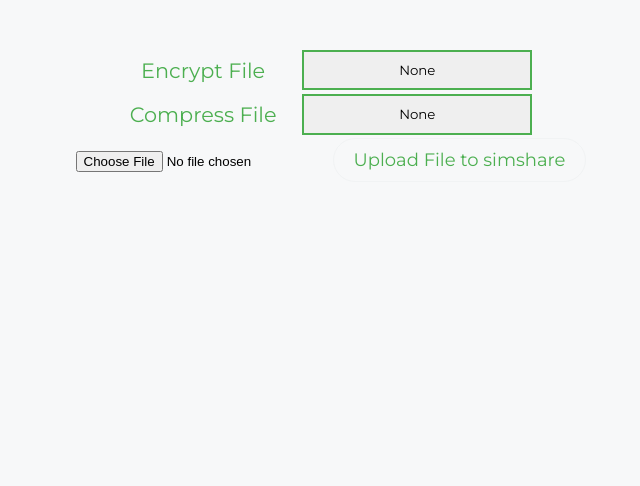
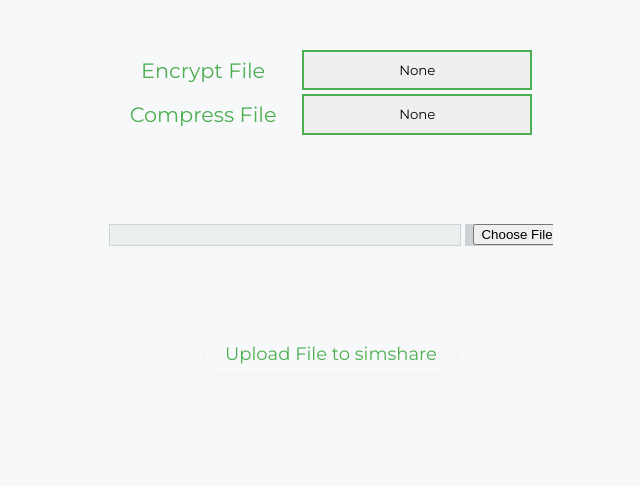
Before and after one commit to antibiotics11/simshare, a PHP site: page /?act=upload in a window 1280 px wide. Shown: the part 109-595 px from the top of the page, without its empty margins (309-949 px from the left). Run offline with PHP 8.4, Linux system fonts and the light colour scheme.

Commit message:
2021-05-09 (2)

```diff
--- a/simshare/index.php
+++ b/simshare/index.php
@@ -15,7 +15,9 @@
 		// 웹브라우저가 IE일 경우 에러페이지 출력
 		$userbrowser = $_SERVER["HTTP_USER_AGENT"];
 		if(strpos($userbrowser,"MSIE") !== false || strpos($userbrowser,"Trident") !== false) {
-			header('Location: ./?error=ie');
+			if ((string)$_GET['check'] != 'y') {
+				header('Location: ./?error=ie&check=y');
+			}
 		}
 	?>
 </head>
@@ -44,10 +46,11 @@
 		</table>
 	</div>
 
-	<!-- 콘텐츠 영역: 파라미터로 파일 호출 -->
+	<!-- 콘텐츠 영역 -->
 	<div id = "contents">
 	<?php
 		// act값에 따라 필요한 파일 호출
+		{
 			if (isset($_GET['act'])) {
 				require_once './main/pages/'.$_GET['act'].'.php';
 			} else if (isset($_GET['filecode']) || isset($_GET['expdate'])) {
@@ -57,6 +60,7 @@
 			} else {
 				require_once './main/pages/select_action.html';
 			}
+		}
 
 		// download값에 따라 요청받은 파일 다운로드
 		if (isset($_GET['download'])) {
@@ -65,7 +69,7 @@
 	?>
 	</div>
 
-	<!-- 푸터: 군산대학교 -->
+	<!-- 푸터 영역 -->
 	<div id = "footer">
 		<p>
 		<a href = "https://www.kunsan.ac.kr">Kunsan National University 2021</a>
--- a/simshare/main/func/upload_ok.php
+++ b/simshare/main/func/upload_ok.php
@@ -53,7 +53,7 @@
 			exit;
 		}
 
-		// 암호화 선택시 패스워드 처리
+		// 암호화 선택시 패스워드 해싱
 		if ($selected_alg) {
 			if ((string)$_POST['passwd'] != (string)$_POST['checksum']) {
 				$message = "Password does not match";
@@ -113,14 +113,14 @@
 			}
 		}
 
-		// 파일 코드 및 만료일 db에 저장하고 파라미터로 사용자에게 전달
+		// 파일 정보 db에 저장하고 파라미터로 사용자에게 전달
 		{
 			$timestamp = strtotime("+1 week");
 			$expdate = date("Y-m-d", $timestamp);
 
 			include './db.php';
 			$conn = mysqli_connect("$hostname","$dbuserid","$dbpasswd","simshare");
-			$upload_sql = "insert into clientfiles values('$filecode','$expdate','$userpasswd');";
+			$upload_sql = "insert into clientfiles values('$filecode','$file_name','$expdate','$userpasswd');";
 			$upload_ok = mysqli_query($conn, $upload_sql);
 
 			header('Location: ../../index.php?filecode='.$filecode.'&expdate='.$expdate);
--- a/simshare/main/pages/upload.php
+++ b/simshare/main/pages/upload.php
@@ -20,6 +20,19 @@
 	function alponly(e)  {
 		e.value = e.value.replace(/[^\\!-z]/gi,"");
 	}
+
+	// 파일 업로드 폼
+	function uploadchange(file) {
+		var el = file.parentNode.parentNode.getElementsByTagName("*");
+		for (var i = 0; i < el.length; i++) {
+			var node = el[i];
+			if (node.className == "file-text") {
+				node.innerHTML = file.value;
+				break;
+			}
+		}
+	}
+
 </script>
 <br><br>
 
@@ -53,13 +66,86 @@
 
 	<!-- 암호화 옵션 선택시 패스워드 입력창 -->
 	<div id = "inputpasswd" style = "display: none;">
+		<br><br>
+		<span class = "exp">
+		Create a password to encrypt your file with the AES-256 algorithm.
+		</span>
+		<br><br>
 		<input type = "password" name = "passwd" id = "passwd" minlength = "4" maxlength = "10" placeholder = "Password">
-		<input type = "password" name = "checksum" id = "checksum" minlength = "4" maxlength = "10" placeholder = "Password">
+		<input type = "password" name = "checksum" id = "checksum" minlength = "4" maxlength = "10" placeholder = "Reenter Password">
 	</div>
 
 	<!-- 파일 업로드 -->
 	<div style = "display: block;">
-		<input class = "" type = "file" name = "clientfile">
+	<br><br>
+	<style type = "text/css">
+	.box {
+  margin: 50px auto;
+  width: 500px;
+}
+
+.filetype {
+  position: relative;
+  display: inline-block;
+  vertical-align: top;
+  *margin-right: 4px;
+}
+
+.filetype * {
+  vertical-align: middle;
+}
+
+.filetype .file-text {
+  position: relative;
+  width: 350px;
+  text-overflow: ellipsis;
+  white-space: nowrap;
+  overflow: hidden;
+  display: inline-block;
+  height: 20px;
+  background-color: #ecefef;
+  margin: 0;
+  border: 1px solid #cdd3d4;
+  line-height: 20px;
+  z-index: 10;
+}
+
+.filetype .file-select {
+  position: absolute;
+  top: 0;
+  right: 0;
+  width: 80px;
+  overflow: hidden;
+}
+
+.filetype .file-select .input-file {
+  width: 60px;
+  filter: alpha(opacity=0);
+  opacity: 0;
+  height: 20px;
+}
+
+.filetype .file-text + .file-btn {
+  display: inline-block;
+  background-color: #cdd3d4;
+  height: 22px;
+  line-height: 22px;
+  padding: 0 15px;
+  color: #fff !important;
+  cursor: pointer;
+  *margin-left: 4px;
+}
+</style>
+		<div class="box">
+		<span class="filetype">
+		<span class="file-text"></span>
+		<span class="file-btn">찾아보기</span>
+		<span class="file-select">
+		<input id = "input-file" type = "file" name = "clientfile" onchange="uploadchange(this);">
+		</span>
+		</span>
+		</div>
+		<br><br>
 		<button class = "btn1" type = "submit"> Upload File to simshare</button>
 	</div>
 
--- a/simshare/webfiles/main.css
+++ b/simshare/webfiles/main.css
@@ -131,7 +131,7 @@
 	font-size: 130%;
 }
 
-#uploadform select {
+#uploadform select, #uploadform #inputpasswd input {
 	width: 230px;
 	appearance: none;
     padding: .8em .5em;
```
Also changed, not shown: simshare/simshare.sql (+5 -4 lines). Lines whose indentation alone changed are shown as unchanged.
